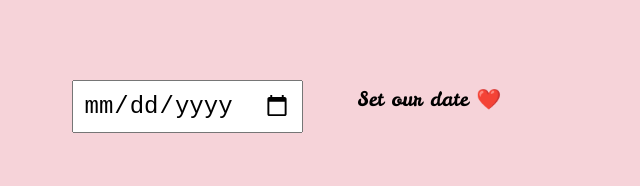
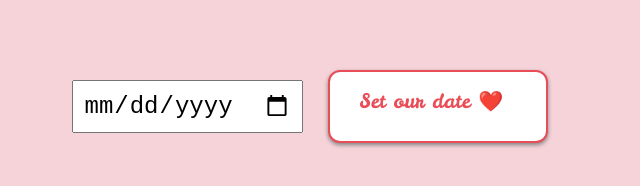
Before and after one commit to justdummygaming/datequestion, a plain HTML site: page index.html in a window 1280 px wide. Both pictures are taken after a click on the button "Yes". Shown: the part 580-766 px from the top of the page, without its empty margins (320-960 px from the left). Drawn offline with Linux system fonts and the light colour scheme.

Commit message:
Update style.css

```diff
--- a/style.css
+++ b/style.css
@@ -66,8 +66,22 @@ button:nth-child(2) {
   min-height: 70px;
   border-radius: 12px;
   cursor: pointer;
+  display: Flex;
+
 }
+btn2 {
+    width: 150px;
+    height: inherit;
+    font-size: 1.2em;
+    border-radius: 30px;
 
+    cursor: pointer;
+    box-shadow: 0 2px 4px gray;
+    border: 2px solid #e94d58;
+    background: white;
+    color: #e94d58;
+
+}
 btn {
     width: 150px;
     height: inherit;
```
